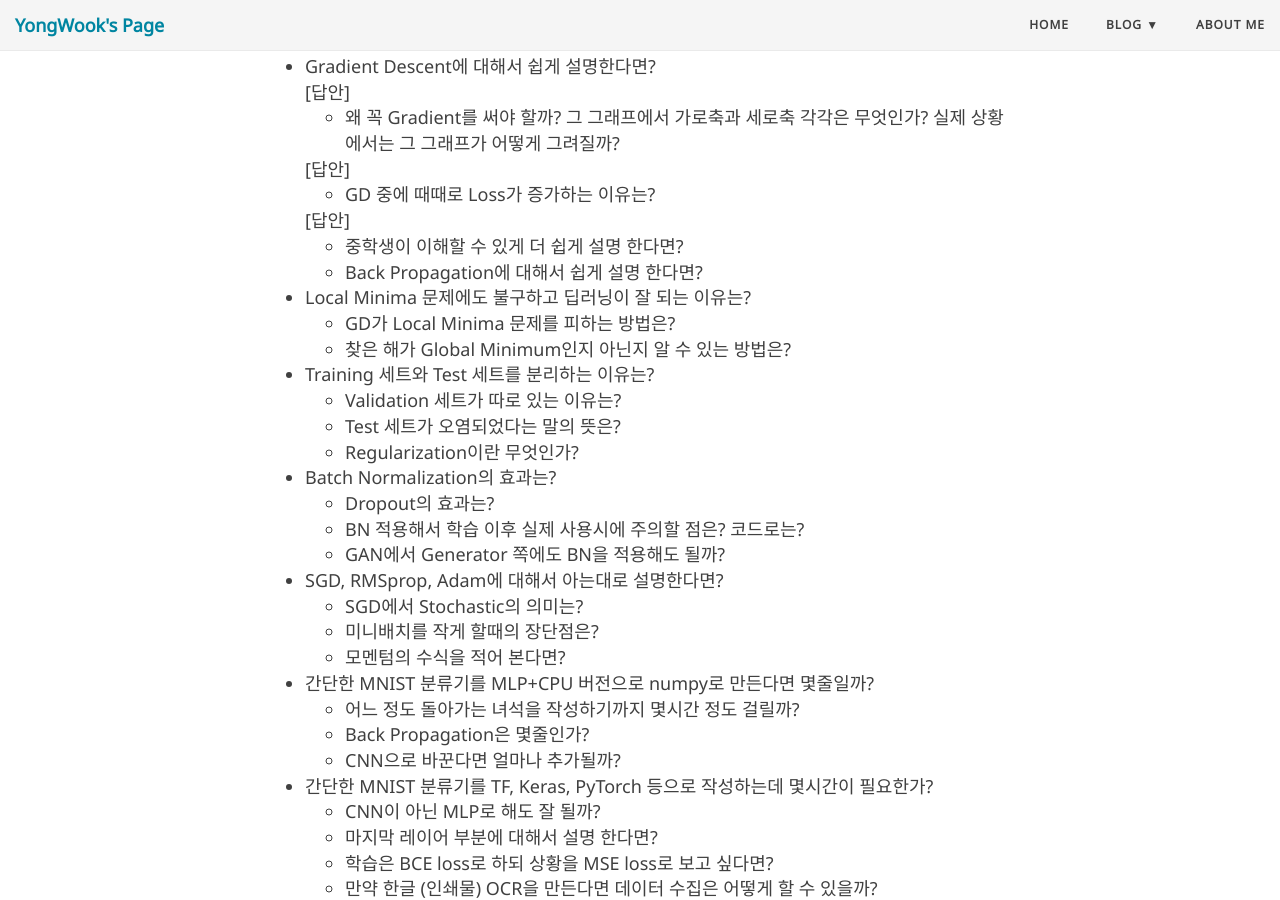
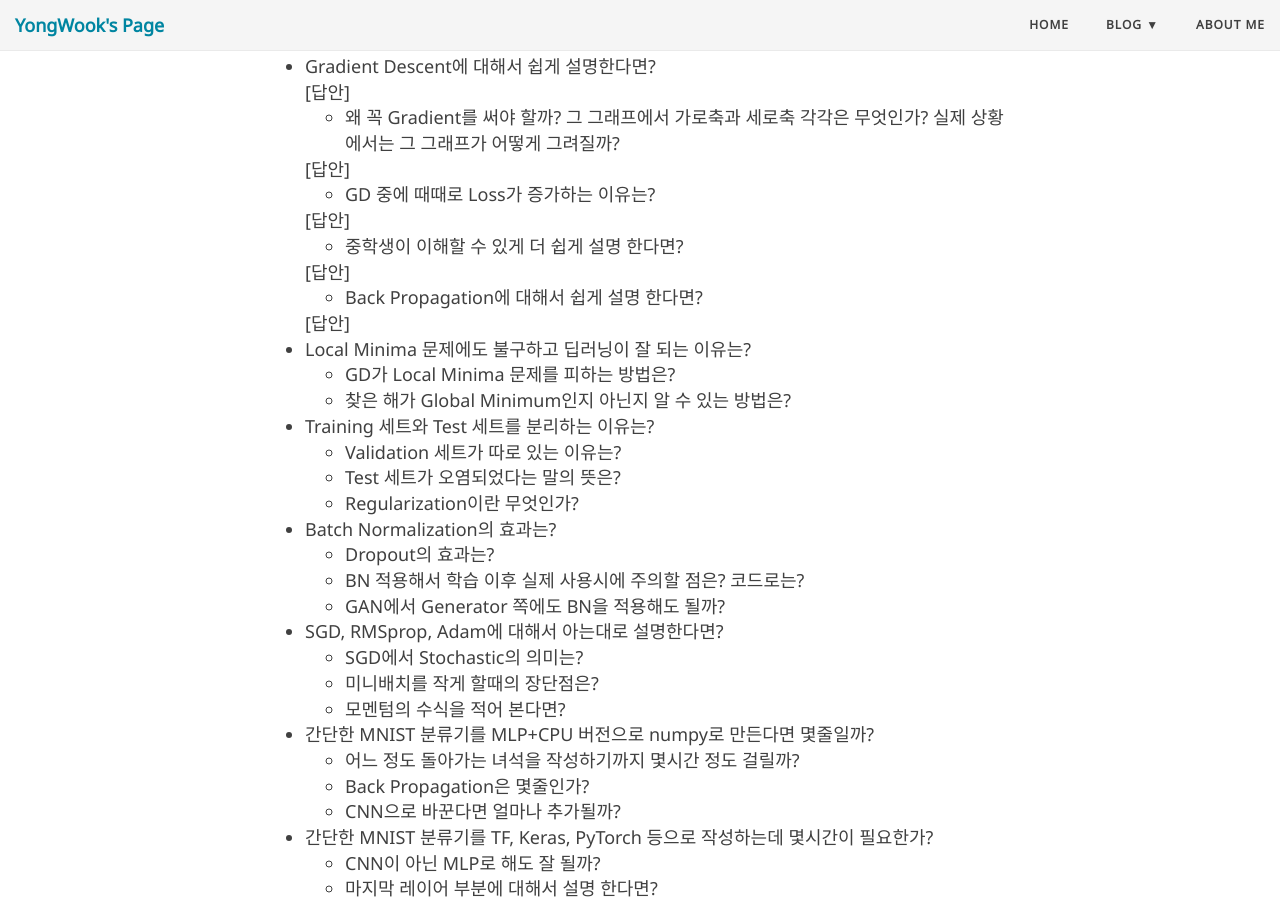
Before and after one commit to YongWookHa/yongwookha.github.io_, a Jekyll site: the page built from collections/_Machine_Learning/2019-10-11-Interview Question.md, in a window 1280 px wide and 900 px high, scrolled down 5205 px. Built offline with Jekyll 4.4.1, drawn with Linux system fonts in a browser that asks for light colours; nearby versions of some CDN libraries; comment, search, counter and statistics services are not loaded.

Commit message:
update: Deep Learning Parts

```diff
--- a/collections/_Machine_Learning/2019-10-11-Interview Question.md
+++ b/collections/_Machine_Learning/2019-10-11-Interview Question.md
@@ -499,7 +499,19 @@
 
     </details>
 	- 중학생이 이해할 수 있게 더 쉽게 설명 한다면?
+    <details markdown="1">
+    <summary>[답안]</summary>
+
+    > Gradient Descent는 위 아래로 구불구불한 산길을 눈을 감고 지나면서 지금 밟고 있는 땅의 경사 방향을 토대로 가장 고도가 낮은 지점을 찾아나가는 것이다.
+
+    </details>
 	- Back Propagation에 대해서 쉽게 설명 한다면?
+    <details markdown="1">
+    <summary>[답안]</summary>
+
+    > 신경망의 최종 단계에서 계산된 오차를 변화량을 바탕으로 이전 단계의 파라미터를 업데이트 하는 방향을 설정하는 방법이다.
+
+    </details>
 - Local Minima 문제에도 불구하고 딥러닝이 잘 되는 이유는?
 	- GD가 Local Minima 문제를 피하는 방법은?
 	- 찾은 해가 Global Minimum인지 아닌지 알 수 있는 방법은?
```
Also changed, not shown: other parts of collections/_Machine_Learning/2019-10-11-Interview Question.md (+1 -1 lines).
